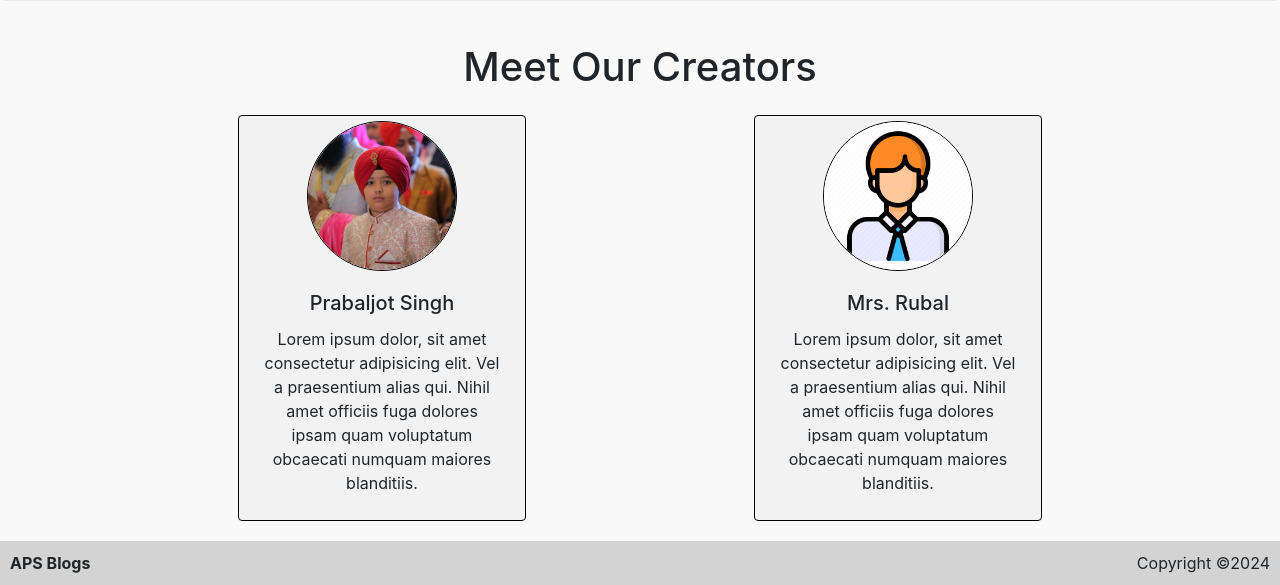
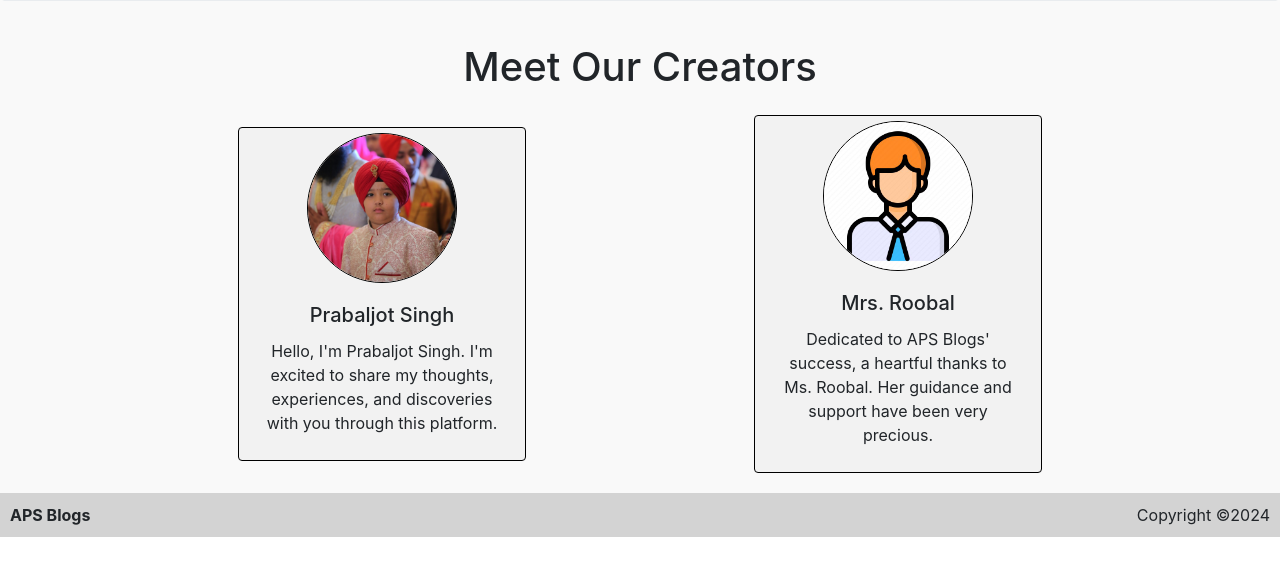
Before and after one commit to Prabaljot/APS_Blogs, a Django app: page / in a window 1280 px wide. Shown: the part 403-988 px from the top of the page. After the commit the page ends 940 px from the top, so only its background shows below. Run offline with Django 4.2, Linux system fonts and the light colour scheme; some libraries are stand-ins or nearby versions.

Commit message:
Final touches

```diff
--- a/Blog/views.py
+++ b/Blog/views.py
@@ -2,9 +2,6 @@ from django.shortcuts import render, redirect, HttpResponse
 from .models import Post, BlogComment
 from django.contrib import messages
 from Blog.templatetags import extras
-
-# Create your views here.
-
 
 def blogHome(request):
     allPosts = Post.objects.all()
--- a/templates/base.html
+++ b/templates/base.html
@@ -165,11 +165,6 @@
     {% endif %}
 
     {% block body %}{% endblock body %}
-
-
-
-    <!-- Optional JavaScript -->
-    <!-- jQuery first, then Popper.js, then Bootstrap JS -->
     <script src="https://code.jquery.com/jquery-3.3.1.slim.min.js"></script>
     <script src="https://cdnjs.cloudflare.com/ajax/libs/popper.js/1.14.7/umd/popper.min.js"></script>
     <script src="https://stackpath.bootstrapcdn.com/bootstrap/4.3.1/js/bootstrap.min.js"></script>
--- a/templates/home/index.html
+++ b/templates/home/index.html
@@ -64,17 +64,15 @@
             <img src="media/blog/img/prabal.jpeg" class="card-img-top per-img">
             <div class="card-body">
                 <h5 class="card-title">Prabaljot Singh</h5>
-                <p class="card-text">Lorem ipsum dolor, sit amet consectetur adipisicing elit. Vel a praesentium alias
-                    qui. Nihil amet officiis fuga dolores ipsam quam voluptatum obcaecati numquam maiores blanditiis.
+                <p class="card-text">Hello, I'm Prabaljot Singh. I'm excited to share my thoughts, experiences, and discoveries with you through this platform.
                 </p>
             </div>
         </div>
         <div class="card per-box" style="width: 18rem;">
             <img src="media/blog/img/person.jpg" class="card-img-top per-img">
             <div class="card-body">
-                <h5 class="card-title">Mrs. Rubal</h5>
-                <p class="card-text">Lorem ipsum dolor, sit amet consectetur adipisicing elit. Vel a praesentium alias
-                    qui. Nihil amet officiis fuga dolores ipsam quam voluptatum obcaecati numquam maiores blanditiis.
+                <h5 class="card-title">Mrs. Roobal</h5>
+                <p class="card-text">Dedicated to APS Blogs' success, a heartful thanks to Ms. Roobal. Her guidance and support have been very precious.
                 </p>
             </div>
         </div>
```
Also changed, not shown: db.sqlite3.
